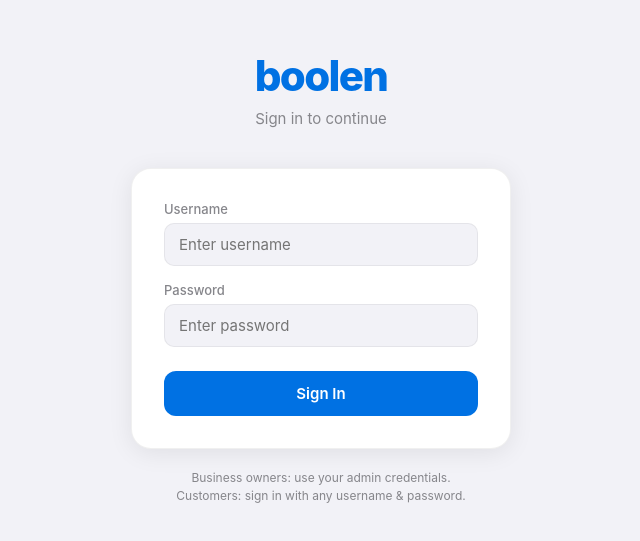
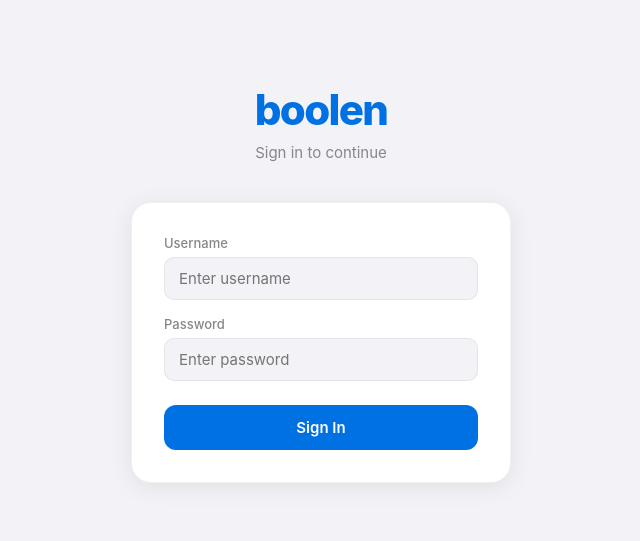
Before and after one commit to hchaloyan/SacHacks2026, a React (Create React App) app in the folder client/: page / in a window 1280 px wide. Shown: the part 137-678 px from the top of the page, without its empty margins (319-959 px from the left). Built offline with nearby package versions, Linux system fonts and the light colour scheme.

Commit message:
Removed hint from login

```diff
--- a/client/src/LoginPage.js
+++ b/client/src/LoginPage.js
@@ -184,18 +184,6 @@ export default function LoginPage({ onLogin }) {
             {loading ? "Signing in…" : "Sign In"}
           </button>
         </div>
-
-        {/* Hint */}
-        <p style={{
-          textAlign: "center",
-          fontSize: 12,
-          color: T.sub,
-          marginTop: 20,
-          lineHeight: 1.5,
-        }}>
-          Business owners: use your admin credentials.<br />
-          Customers: sign in with any username &amp; password.
-        </p>
       </div>
     </div>
   );
```
